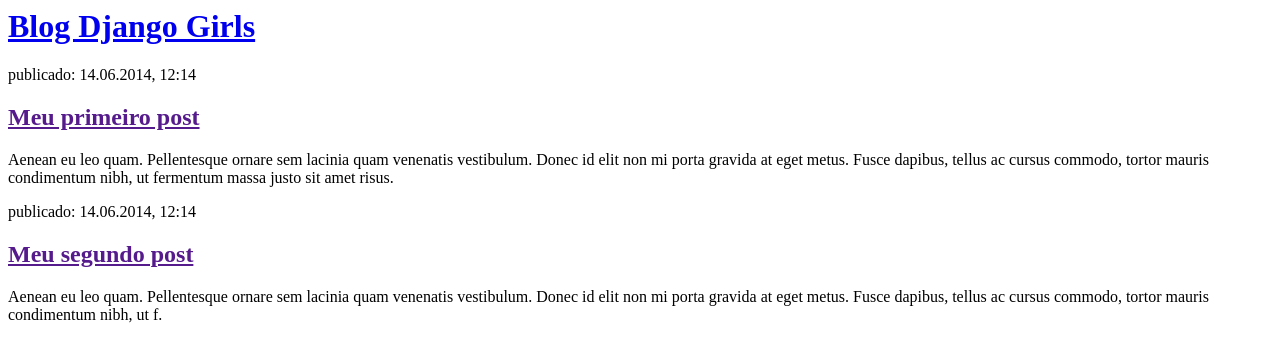
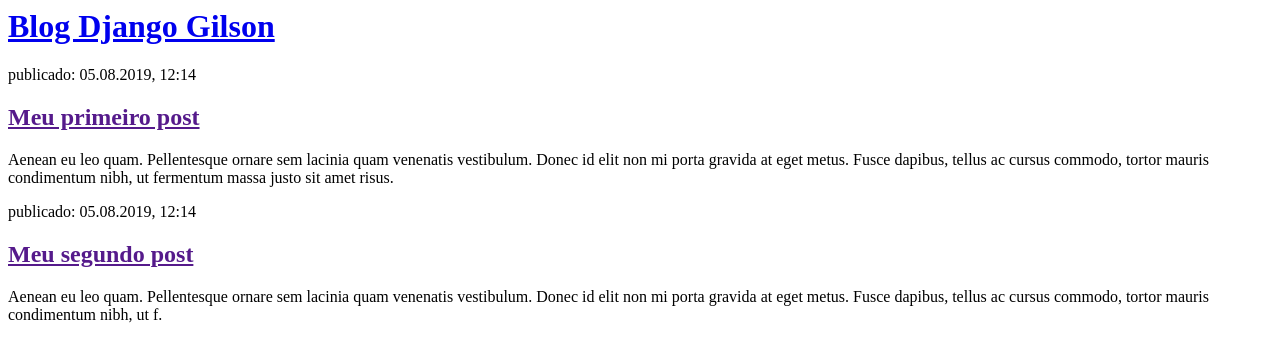
Before and after one commit to gilsonmr/my-first-blog, a Django app: page / in a window 1280 px wide. Shown: the top 362 px of the page. Run offline with Django 3.2, Linux system fonts and the light colour scheme.

Commit message:
Changed the HTML for the site.again

```diff
--- a/blog/templates/blog/post_list.html
+++ b/blog/templates/blog/post_list.html
@@ -1,20 +1,20 @@
 <html>
     <head>
-        <title>Blog Django Girls</title>
+        <title>Blog Django Gilson</title>
     </head>
     <body>
         <div>
-            <h1><a href="/">Blog Django Girls</a></h1>
+            <h1><a href="/">Blog Django Gilson</a></h1>
         </div>
 
         <div>
-            <p>publicado: 14.06.2014, 12:14</p>
+            <p>publicado: 05.08.2019, 12:14</p>
             <h2><a href="">Meu primeiro post</a></h2>
             <p>Aenean eu leo quam. Pellentesque ornare sem lacinia quam venenatis vestibulum. Donec id elit non mi porta gravida at eget metus. Fusce dapibus, tellus ac cursus commodo, tortor mauris condimentum nibh, ut fermentum massa justo sit amet risus.</p>
         </div>
 
         <div>
-            <p>publicado: 14.06.2014, 12:14</p>
+            <p>publicado:  05.08.2019, 12:14</p>
             <h2><a href="">Meu segundo post</a></h2>
             <p>Aenean eu leo quam. Pellentesque ornare sem lacinia quam venenatis vestibulum. Donec id elit non mi porta gravida at eget metus. Fusce dapibus, tellus ac cursus commodo, tortor mauris condimentum nibh, ut f.</p>
         </div>
```
